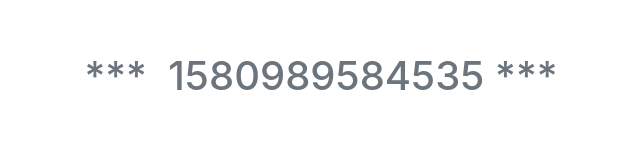
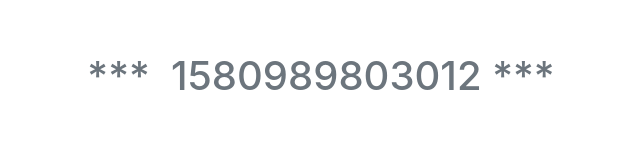
Before and after one commit to joshMilano/psite, a website: page src/test_page_one.html in a window 1280 px wide. Shown: the full height of the page, 319-959 px from the left. Drawn offline with nearby package versions, Linux system fonts and the light colour scheme.

Commit message:
pingendo-contrib

```diff
--- a/src/test_page_one.html
+++ b/src/test_page_one.html
@@ -17,7 +17,7 @@
     <div class="container">
       <div class="row">
         <div class="col-md-12 text-center editable">
-          <h1 class="pb-4 text-secondary p-1">***&nbsp; 1580989584535 ***</h1>
+          <h1 class="pb-4 text-secondary p-1">***&nbsp; 1580989803012 ***</h1>
         </div>
       </div>
     </div>
```
